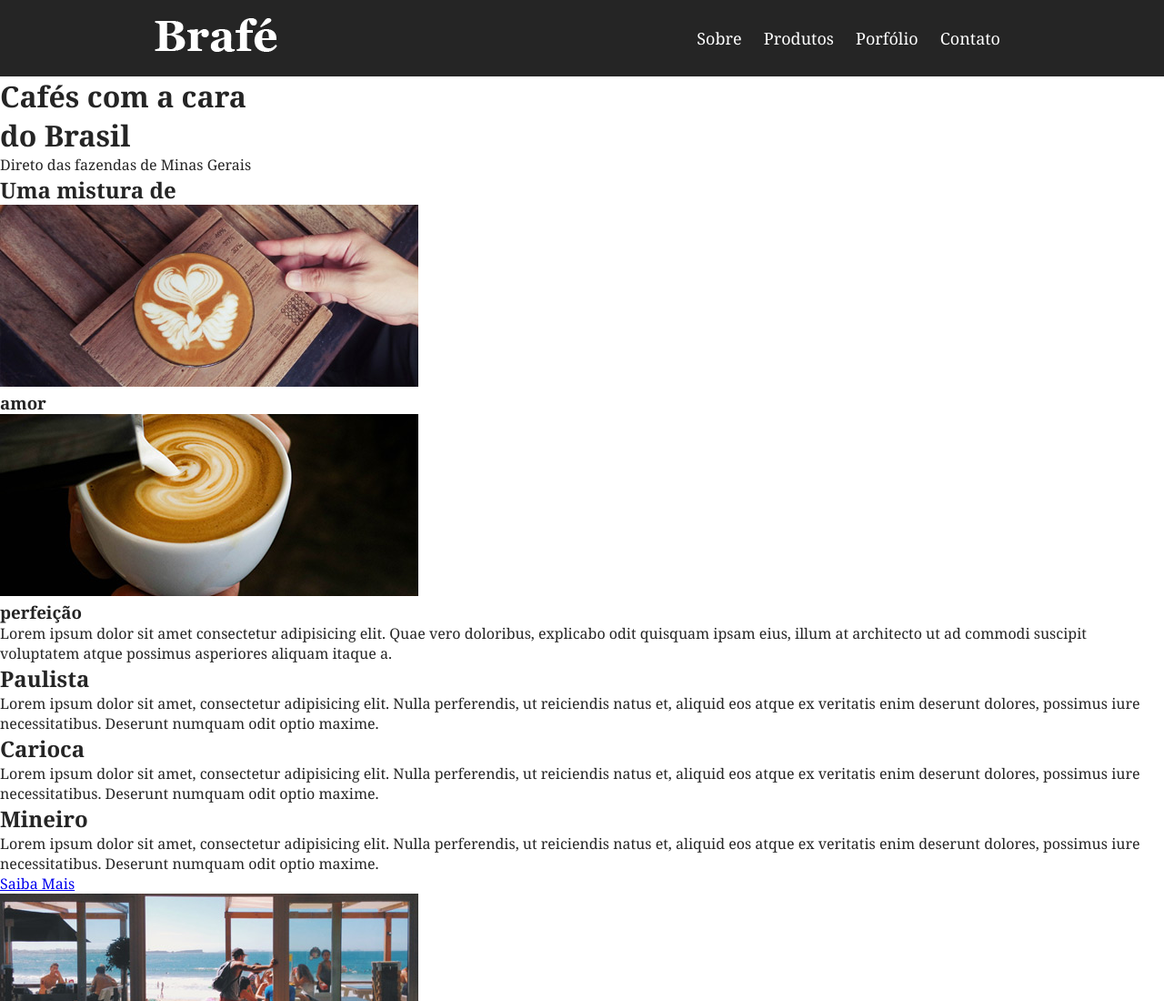
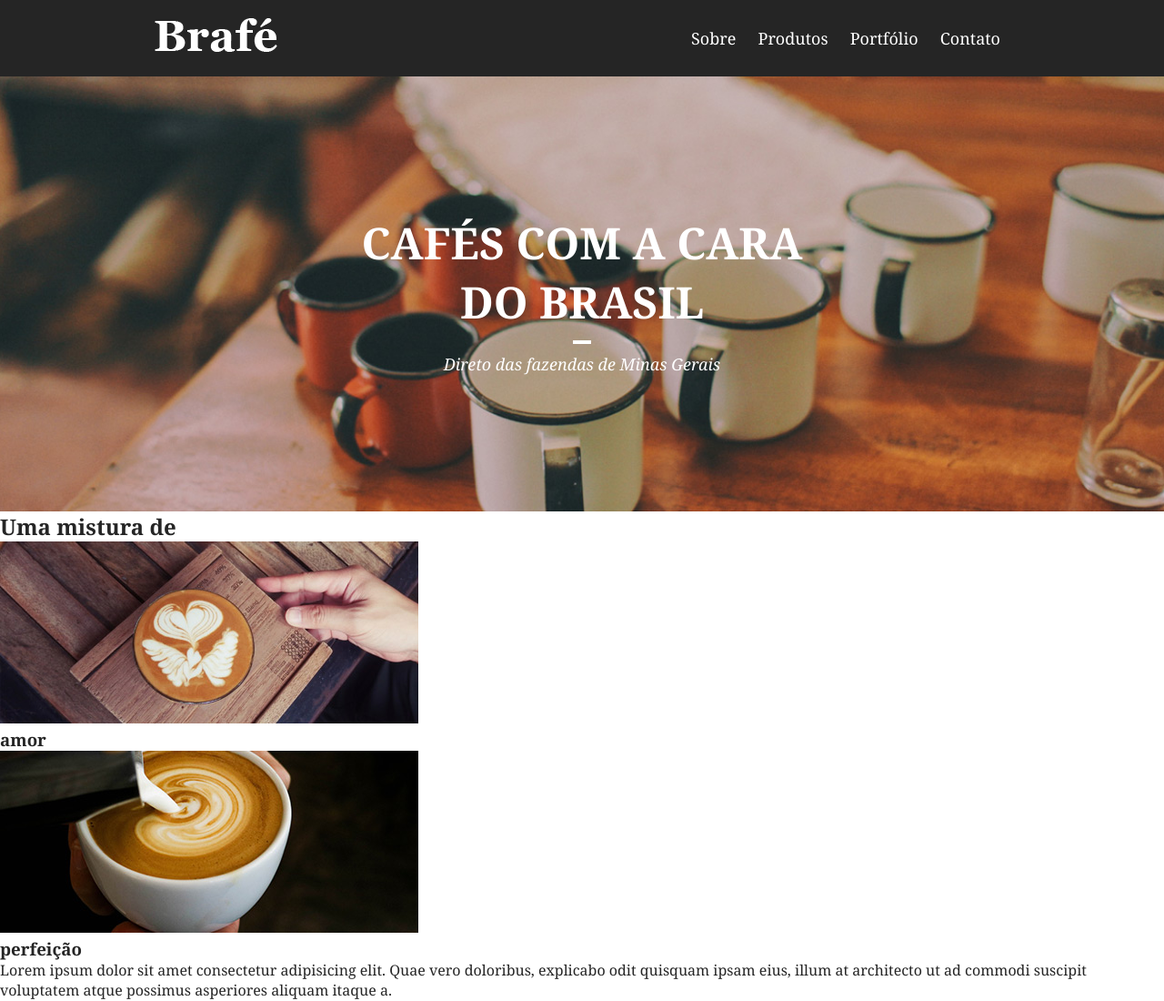
Before and after one commit to gustavocastrow/brafe, a plain HTML site: page index.html in a window 1280 px wide. Shown: the top 1100 px of the page at 91% size. Drawn offline with Linux system fonts and the light colour scheme.

Commit message:
Intro CSS-PURO

```diff
--- a/css/style.css
+++ b/css/style.css
@@ -47,6 +47,33 @@ a.menu-logo {
   text-decoration: none;
   color: #FFF;
   font-size: 1.125em;
+}
 
+/* === INTRO */
 
+.intro {
+  background: url("../img/bg-intro.jpg") no-repeat center center;
+  background-size: cover;
+  padding: 150px 0;
+  text-align: center;
+  color: #FFF;
 }
+
+.intro h1 {
+  text-transform: uppercase;
+  font-size: 3em;
+}
+
+.intro h1::after {
+  content: "";
+  display: block;
+  width: 20px;
+  height: 4px;
+  background: #FFF;
+  margin: 10px auto;
+}
+
+.intro p {
+  font-style: italic;
+  font-size: 1.125em;
+}
--- a/index.html
+++ b/index.html
@@ -14,14 +14,14 @@
         <ul>
           <li><a href="#">Sobre</a></li>
           <li><a href="#">Produtos</a></li>
-          <li><a href="#">Porfólio</a></li>
+          <li><a href="#">Portfólio</a></li>
           <li><a href="#">Contato</a></li>
         </ul>
       </nav>
     </div>
   </header>
 
-  <main>
+  <main class="intro">
     <h1>Cafés com a cara <br> do Brasil</h1>
     <p>Direto das fazendas de Minas Gerais</p>
   </main>
```
